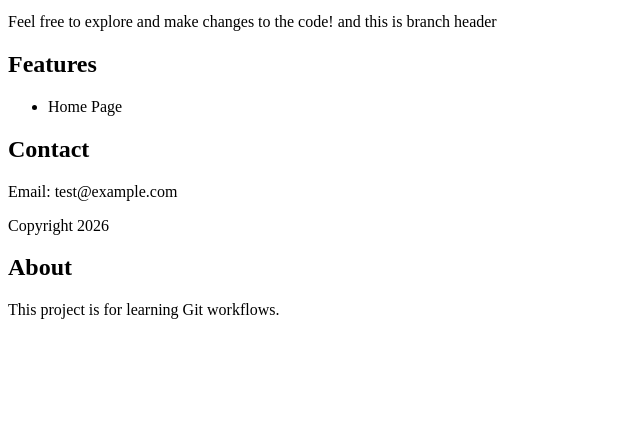
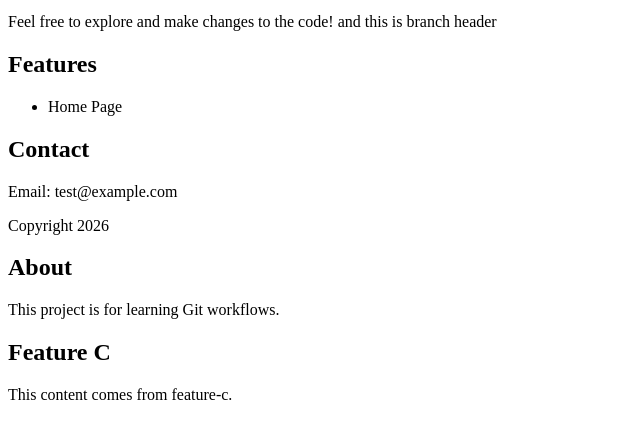
Before and after one commit to Bugbuster2004/Test-Ac, a plain HTML site: page index.html in a window 1280 px wide. Shown: the part 101-540 px from the top of the page, without its empty margins (0-640 px from the left). Drawn offline with Linux system fonts and the light colour scheme.

Commit message:
Added feature C

```diff
--- a/index.html
+++ b/index.html
@@ -24,5 +24,9 @@
     <h2>About</h2>
     <p>This project is for learning Git workflows.</p>
 </section>
+<section>
+    <h2>Feature C</h2>
+    <p>This content comes from feature-c.</p>
+</section>
 </body>
 </html>
```
